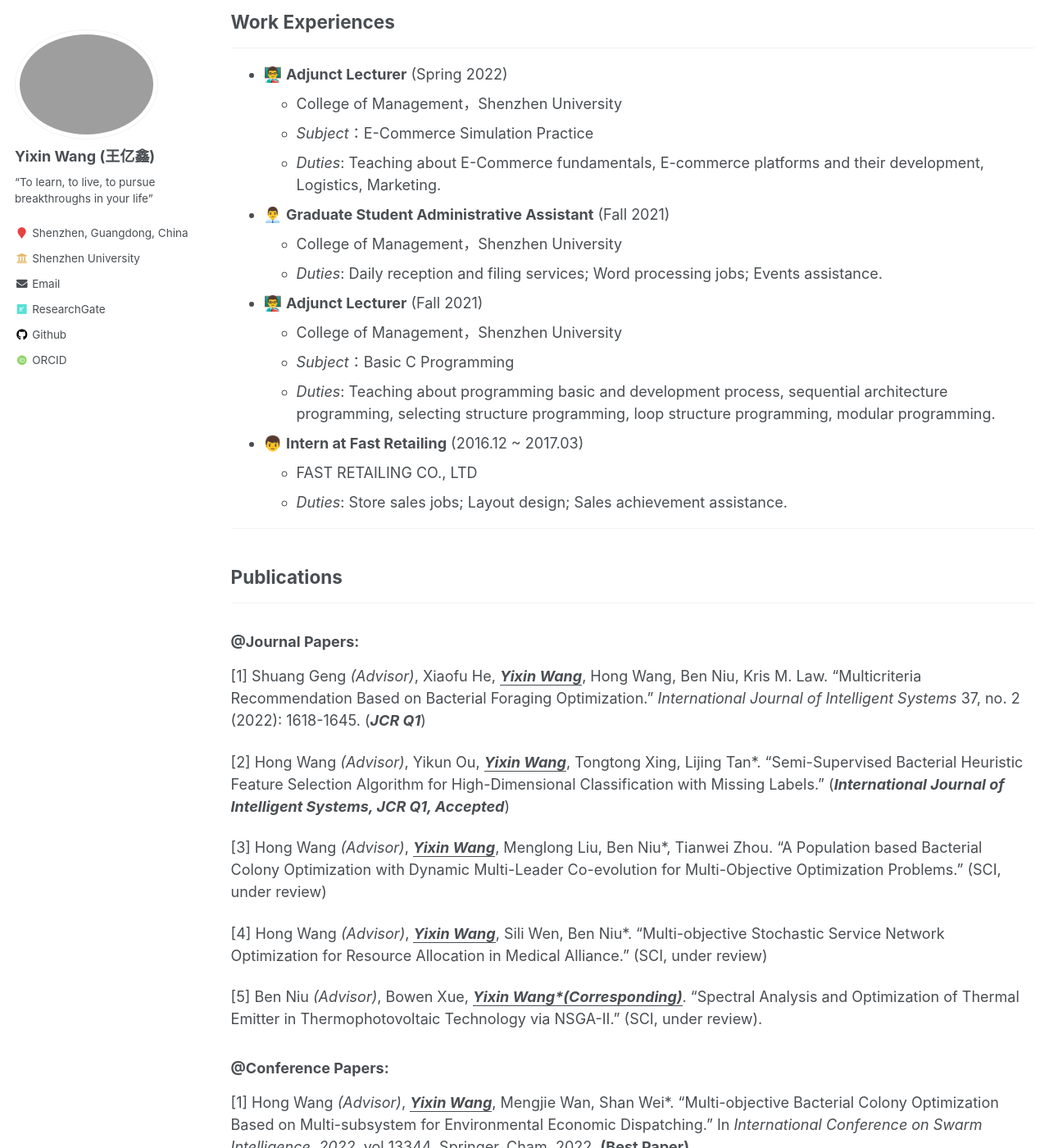
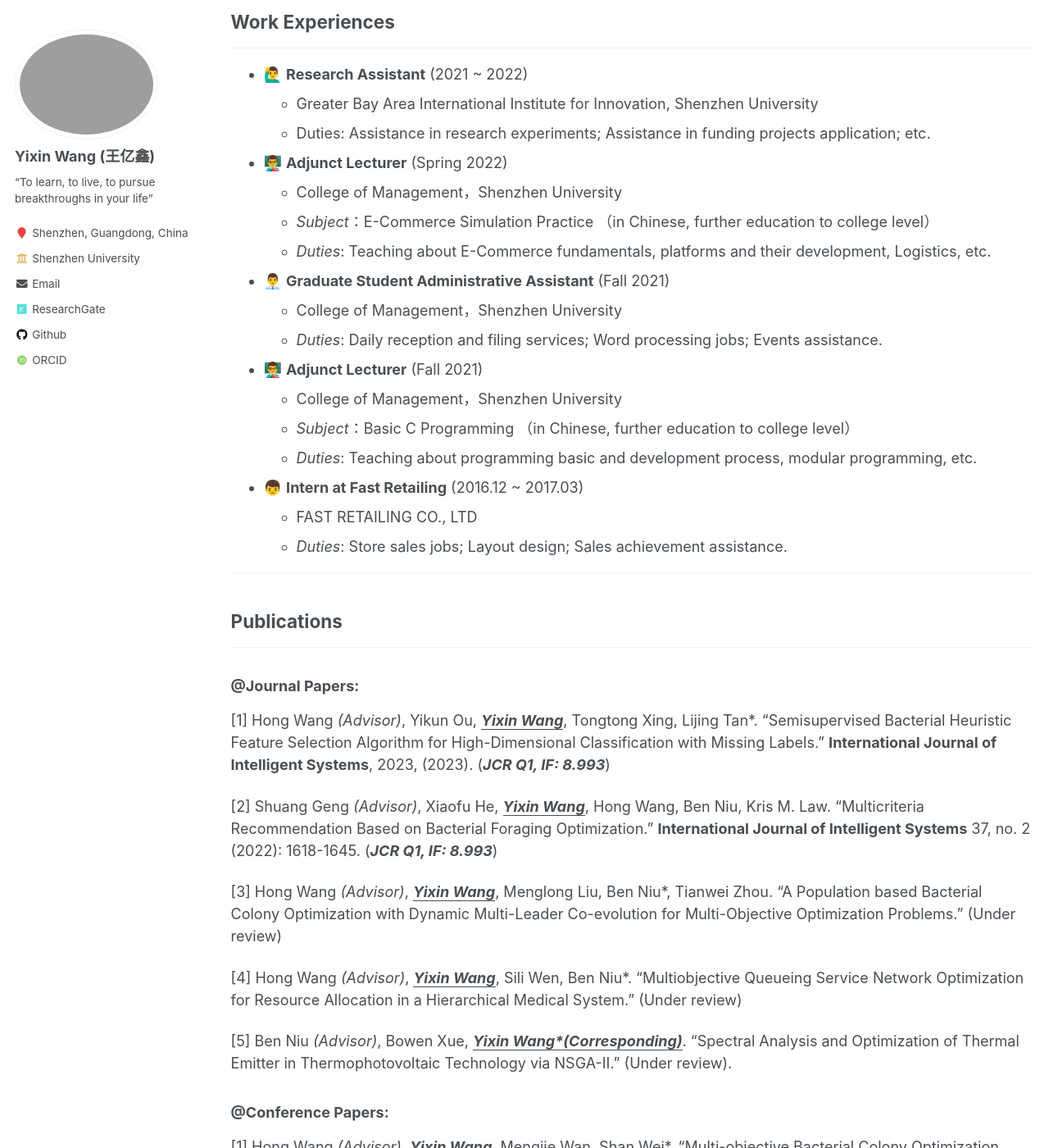
Before and after one commit to yixinwong1998/yixinwong1998.github.io, a Jekyll site: the page built from _pages/cv.md, in a window 1280 px wide and 1400 px high, scrolled down 1088 px. Shown: the whole window at 82% size. Built offline with Jekyll 4.4.1, drawn with Linux system fonts in a browser that asks for light colours; some web fonts are replaced; some of the changed text lies outside the part shown.

Commit message:
update 230529

```diff
--- a/_pages/cv.md
+++ b/_pages/cv.md
@@ -14,7 +14,7 @@ redirect_from:
 <b style="font-size: 1.8em;">
     PDF:
     &nbsp;
-    [<a href="/files/CV/yixinwangCVEN.pdf">Yixin WANG-CV.pdf</a>]
+    [<a href="/files/CV/yixinwangCVEN23.pdf">Yixin WANG-CV.pdf</a>]
     &nbsp;
     [<a href="/files/CV/yixinwangCVCN.pdf">王亿鑫个人简历.pdf</a>]
 </b>
@@ -36,8 +36,8 @@ redirect_from:
 ----
 * 🐍 **Python** Object-Oriented Programming;
 * 💻 **MATLAB** Scientific Computing and Simulation;
-* 🔐 **Sklearn & Pytorch** Machine Learning & Deep Learning programming framework;
-* 💾 **Linux/Shell** programming;
+* 🔐 **Pytorch** Deep Learning implementation framework and **common DS frameworks**;
+* 💾 **Linux/Shell** OS & Batch script;
 * ✍ **SPSS** statistical analysis; **Latex** writing; **AutoCAD** computer aided drawing; ……
 * 💖 *(Good at and willing to explore and learn new computer-aided technologies, technology enthusiasts)*
 ### QUALIFICATIONS & CERTIFICATES: Trainee Industrial Engineer, Anonymous Reviewer of ICSI
@@ -45,11 +45,14 @@ redirect_from:
 ---
 ## Work Experiences
 ---
+* 🙋‍♂️ **Research Assistant** (2021 ~ 2022)
+  * Greater Bay Area International Institute for Innovation, Shenzhen University
+  * Duties: Assistance in research experiments; Assistance in funding projects application; etc.
 
 * 👨‍🏫 **Adjunct Lecturer** (Spring 2022)
   * College of Management，Shenzhen University
-  * *Subject*：E-Commerce Simulation Practice
-  * *Duties*: Teaching about E-Commerce fundamentals, E-commerce platforms and their development, Logistics, Marketing.
+  * *Subject*：E-Commerce Simulation Practice （in Chinese, further education to college level）
+  * *Duties*: Teaching about E-Commerce fundamentals, platforms and their development, Logistics, etc.
 
 * 👨‍💼 **Graduate Student Administrative Assistant** (Fall 2021)
   * College of Management，Shenzhen University
@@ -57,8 +60,8 @@ redirect_from:
 
 * 👨‍🏫 **Adjunct Lecturer** (Fall 2021)
   * College of Management，Shenzhen University
-  * *Subject*：Basic C Programming
-  * *Duties*: Teaching about programming basic and development process, sequential architecture programming, selecting structure programming, loop structure programming, modular programming.
+  * *Subject*：Basic C Programming （in Chinese, further education to college level）
+  * *Duties*: Teaching about programming basic and development process, modular programming, etc.
 
 * 👦 **Intern at Fast Retailing** (2016.12 ~ 2017.03)
   * FAST RETAILING CO., LTD
@@ -69,15 +72,15 @@ redirect_from:
 ---
 ### @Journal Papers:
 
-[1] Shuang Geng *(Advisor)*, Xiaofu He, ***<u>Yixin Wang</u>***, Hong Wang, Ben Niu, Kris M. Law. "Multicriteria Recommendation Based on Bacterial Foraging Optimization." *International Journal of Intelligent Systems* 37, no. 2 (2022): 1618-1645. (***JCR Q1***)
+[1] Hong Wang *(Advisor)*, Yikun Ou, ***<u>Yixin Wang</u>***, Tongtong Xing, Lijing Tan\*. "Semisupervised Bacterial Heuristic Feature Selection Algorithm for High-Dimensional Classification with Missing Labels." **International Journal of Intelligent Systems**, 2023, (2023). (***JCR Q1, IF: 8.993***)
 
-[2] Hong Wang *(Advisor)*, Yikun Ou, ***<u>Yixin Wang</u>***, Tongtong Xing, Lijing Tan\*. "Semi-Supervised Bacterial Heuristic Feature Selection Algorithm for High-Dimensional Classification with Missing Labels." (***International Journal of Intelligent Systems, JCR Q1, Accepted***)
+[2] Shuang Geng *(Advisor)*, Xiaofu He, ***<u>Yixin Wang</u>***, Hong Wang, Ben Niu, Kris M. Law. "Multicriteria Recommendation Based on Bacterial Foraging Optimization." **International Journal of Intelligent Systems** 37, no. 2 (2022): 1618-1645. (***JCR Q1, IF: 8.993***)
 
-[3] Hong Wang *(Advisor)*, ***<u>Yixin Wang</u>***, Menglong Liu, Ben Niu\*, Tianwei Zhou. "A Population based Bacterial Colony Optimization with Dynamic Multi-Leader Co-evolution for Multi-Objective Optimization Problems." (SCI, under review)
+[3] Hong Wang *(Advisor)*, ***<u>Yixin Wang</u>***, Menglong Liu, Ben Niu\*, Tianwei Zhou. "A Population based Bacterial Colony Optimization with Dynamic Multi-Leader Co-evolution for Multi-Objective Optimization Problems." (Under review)
 
-[4] Hong Wang *(Advisor)*, ***<u>Yixin Wang</u>***, Sili Wen, Ben Niu\*. "Multi-objective Stochastic Service Network Optimization for Resource Allocation in Medical Alliance." (SCI, under review)
+[4] Hong Wang *(Advisor)*, ***<u>Yixin Wang</u>***, Sili Wen, Ben Niu\*. "Multiobjective Queueing Service Network Optimization for Resource Allocation in a Hierarchical Medical System." (Under review)
 
-[5] Ben Niu *(Advisor)*, Bowen Xue, ***<u>Yixin Wang*(Corresponding)</u>***. "Spectral Analysis and Optimization of Thermal Emitter in Thermophotovoltaic Technology via NSGA-II." (SCI, under review).
+[5] Ben Niu *(Advisor)*, Bowen Xue, ***<u>Yixin Wang*(Corresponding)</u>***. "Spectral Analysis and Optimization of Thermal Emitter in Thermophotovoltaic Technology via NSGA-II." (Under review).
 
 ### @Conference Papers:
 
```
Also changed, not shown: other parts of _pages/cv.md (+0 -4 lines), _pages/publications.md (+25 -21 lines), images/HMS.png, images/medical alliance.png (deleted), images/medical model.png (deleted), 5 other files.
